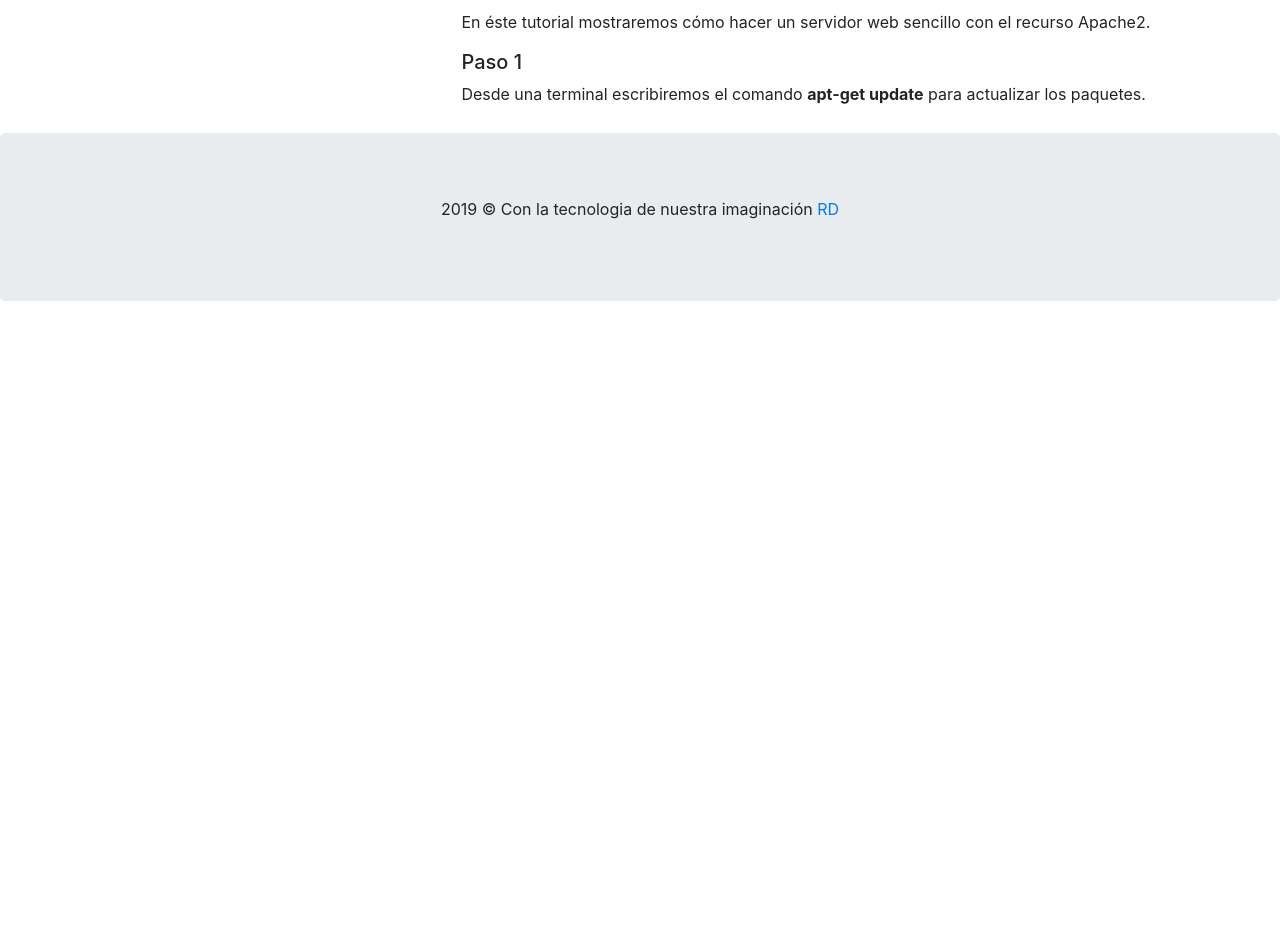
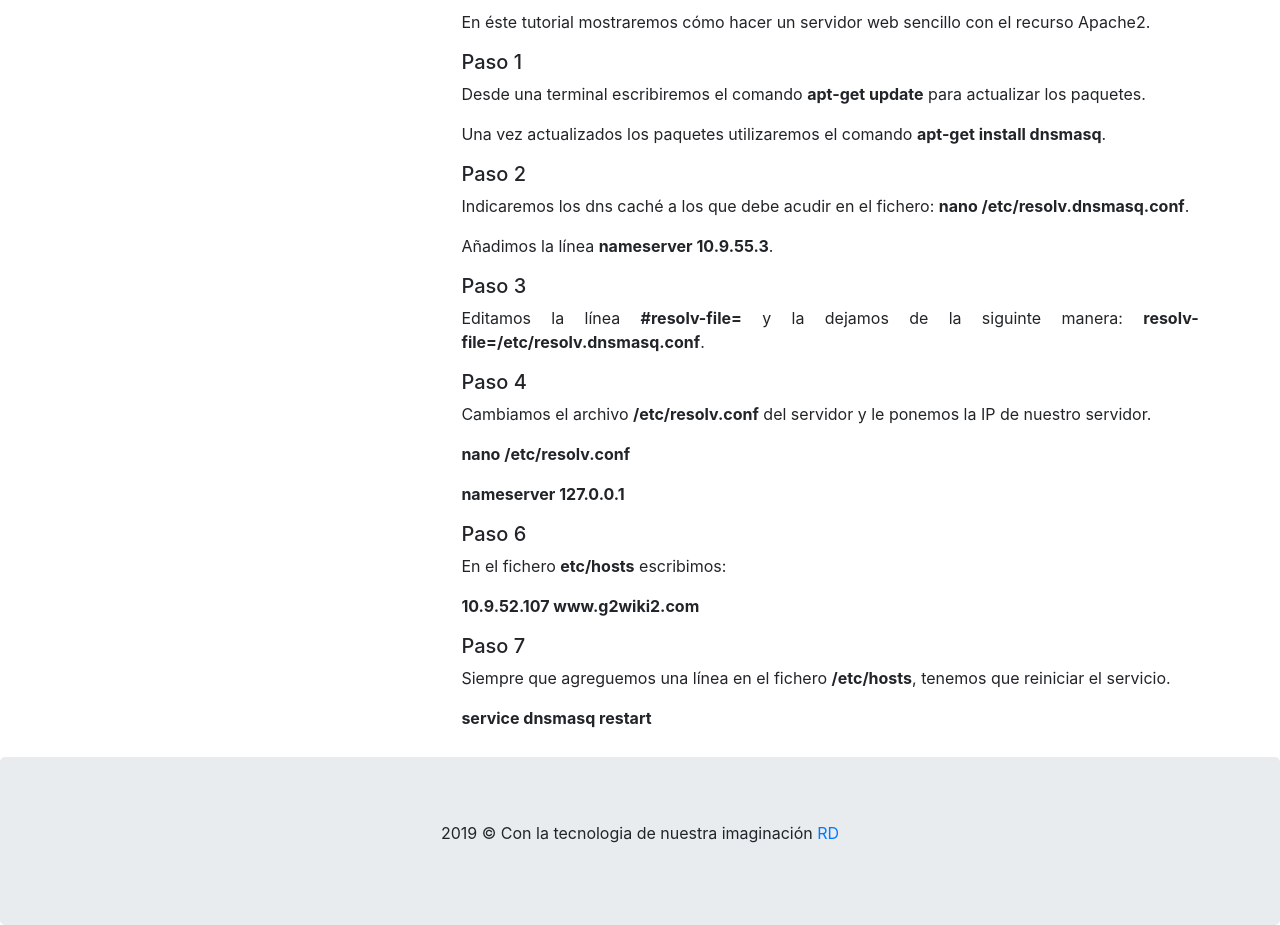
Before and after one commit to IK2DW3/g2wiki2.com, a plain HTML site: page wikia/dnsmasq.html in a window 1280 px wide. Shown: the part 660-1585 px from the top of the page. Before the commit the page ends 961 px from the top, so only its background shows below. Drawn offline with nearby package versions, Linux system fonts and the light colour scheme.

Commit message:
puesto el 2

```diff
--- a/wikia/dnsmasq.html
+++ b/wikia/dnsmasq.html
@@ -16,14 +16,14 @@
   <!-- Hoja de estilos -->
   <link rel="stylesheet" type="text/css" href="../css/style.css">
   <!-- Titulo -->
-  <title>G2WIKI - DNSMasq</title>
+  <title>G2WIKI2 - DNSMasq</title>
 </head>
 
 <body>
   <!-- Header -->
   <div class="jumbotron text-center header" style="margin-bottom:0">
     <div class="intro">
-      <h1>G2WIKI</h1>
+      <h1>G2WIKI2</h1>
       <p>Las bestias del aprendizaje lento</p>
     </div>
   </div>
@@ -33,7 +33,7 @@
     <a class="navbar-brand" href="../index.html">
       <img src="../img/iconlogo.png" alt="Logo" style="width:40px;">
     </a>
-    <a class="navbar-brand" href="../index.html">G2WIKI</a>
+    <a class="navbar-brand" href="../index.html">G2WIKI2</a>
     <button class="navbar-toggler" type="button" data-toggle="collapse" data-target="#collapsibleNavbar">
       <span class="navbar-toggler-icon"></span>
     </button>
@@ -83,6 +83,27 @@
         <p>En éste tutorial mostraremos cómo hacer un servidor web sencillo con el recurso Apache2.</p>
         <h5>Paso 1</h5>
         <p>Desde una terminal escribiremos el comando <b>apt-get update</b> para actualizar los paquetes.</p>
+        <p>Una vez actualizados los paquetes utilizaremos el comando <b>apt-get install dnsmasq</b>.</p>
+
+        <h5>Paso 2</h5>
+        <p>Indicaremos los dns caché a los que debe acudir en el fichero: <b>nano /etc/resolv.dnsmasq.conf</b>.</p>
+        <p>Añadimos la línea <b>nameserver 10.9.55.3</b>.</p>
+
+        <h5>Paso 3</h5>
+        <p>Editamos la línea <b>#resolv-file=</b> y la dejamos de la siguinte manera: <b>resolv-file=/etc/resolv.dnsmasq.conf</b>.</p>
+
+        <h5>Paso 4</h5>
+        <p>Cambiamos el archivo <b>/etc/resolv.conf</b> del servidor y le ponemos la IP de nuestro servidor.</p>
+        <p><b>nano /etc/resolv.conf</b></p>
+        <p><b>nameserver 127.0.0.1</b></p>
+
+        <h5>Paso 6</h5>
+        <p>En el fichero <b>etc/hosts</b> escribimos:</p>
+        <p><b>10.9.52.107 www.g2wiki2.com</b></p>
+
+        <h5>Paso 7</h5>
+        <p>Siempre que agreguemos una línea en el fichero <b>/etc/hosts</b>, tenemos que reiniciar el servicio.</p>
+        <p><b>service dnsmasq restart</b></p>
       </div>
     </div>
   </div>
```
Also changed, not shown: index.html (+3 -3 lines), wikia/apache2.html (+3 -3 lines), wikia/proxmox.html (+3 -3 lines).
